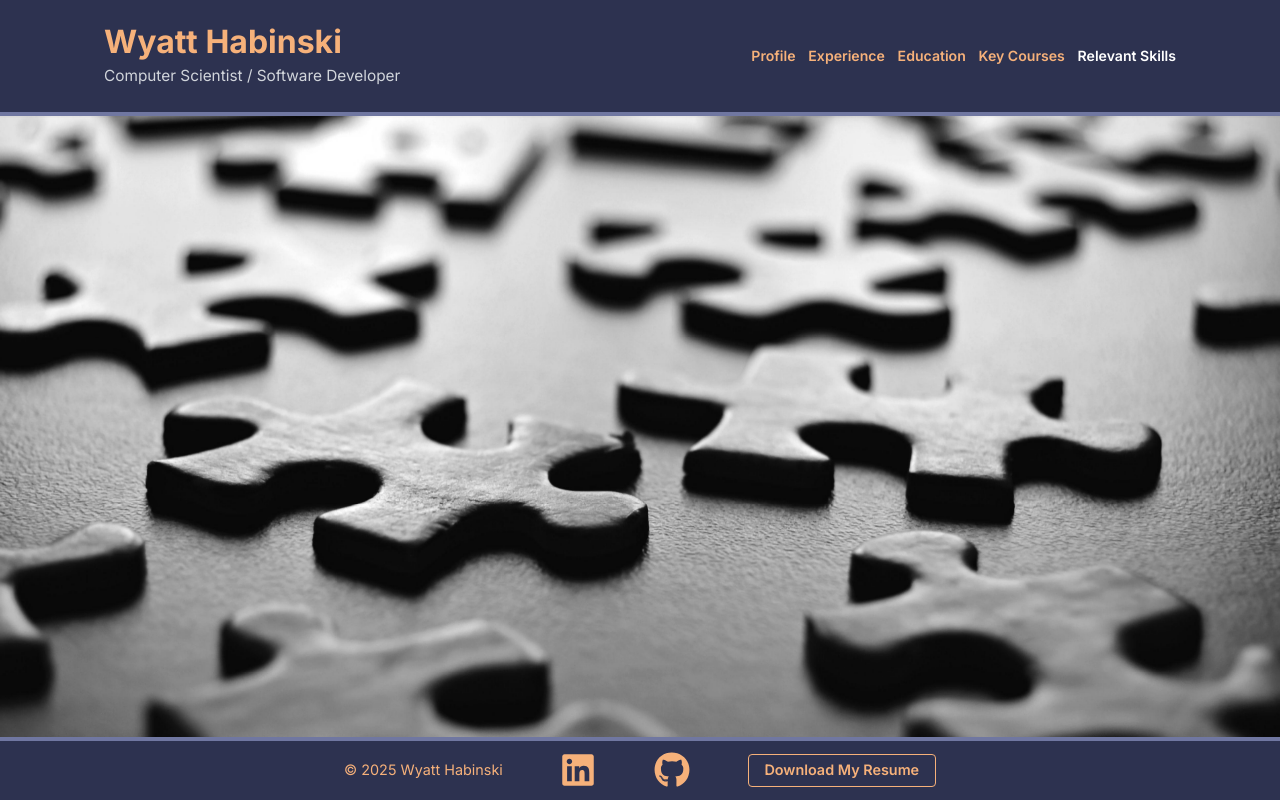
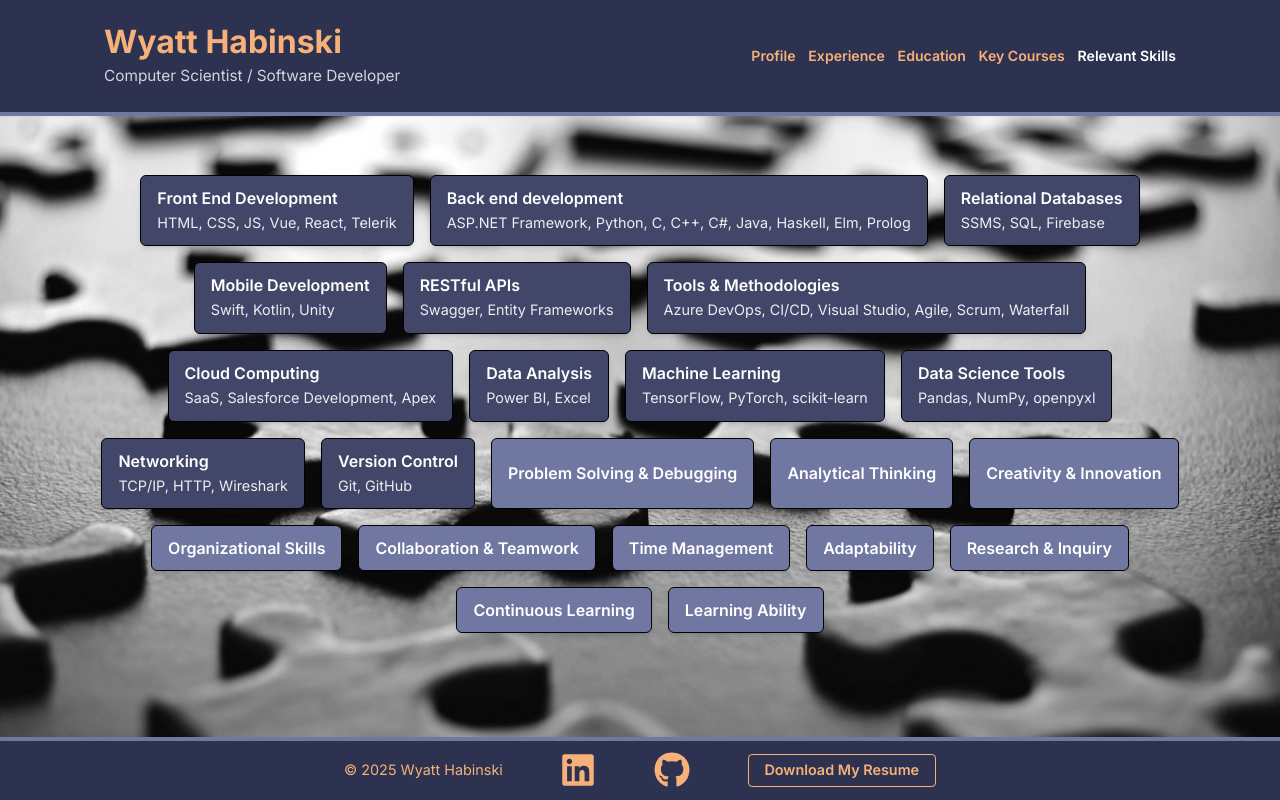
Before and after one commit to whabinski/resume2.0, a React (Vite) app: page /skills in a window 1280 px wide. Built offline with nearby package versions, Linux system fonts and the light colour scheme.

Commit message:
Skills page

```diff
--- /dev/null
+++ b/src/components/SkillBox.jsx
@@ -0,0 +1,32 @@
+// src/components/SkillBox.jsx
+export default function SkillBox({ title, subtitle, type = "technical" }) {
+  const isSoft = type === "soft";
+
+  const palette = isSoft
+    ? "bg-[#7077A1] text-white border-black"
+    : "bg-[#424769] text-white border-black";
+  return (
+    <div
+      className={[
+        "rounded-md border px-4 py-3",
+        "shadow-md hover:shadow-lg",
+        "transition-transform duration-200 ease-out hover:scale-[1.03]",
+        "max-w-full",
+        palette,
+
+        isSoft
+          ? "flex items-center justify-center text-center"
+          : "inline-flex flex-col text-left",
+      ].join(" ")}
+    >
+      <div className="font-semibold leading-tight text-[clamp(0.1rem,3vw,0.8rem)] sm:text-[clamp(1rem,1vw,1rem)]">
+        {title}
+      </div>
+      {!isSoft && subtitle && (
+        <div className="mt-1 opacity-90 text-[clamp(0.1rem,3vw,0.8rem)] sm:text-[clamp(0.9rem,0.9vw,0.9rem)]">
+          {subtitle}
+        </div>
+      )}
+    </div>
+  );
+}
--- a/src/pages/Skills.jsx
+++ b/src/pages/Skills.jsx
@@ -1,13 +1,46 @@
+// src/pages/Skills.jsx
 import puzzle from "../assets/puzzle.jpeg";
+import SkillBox from "../components/SkillBox";
 
 export default function Skills() {
   return (
     <div className="relative">
-        {/* Full background */}
+      {/* Background */}
       <div
         className="fixed inset-0 -z-10 bg-cover bg-center"
         style={{ backgroundImage: `url(${puzzle})` }}
       />
+
+      {/* Content */}
+      <section className="mx-auto max-w-6xl px-4 md:min-h-[calc(100svh-18rem)] md:flex md:flex-col md:justify-center py-8 md:py-0">
+        {/* WRAP instead of GRID */}
+        <div className="flex flex-wrap justify-center gap-2 sm:gap-3 md:gap-4">
+          <SkillBox title="Front End Development" subtitle="HTML, CSS, JS, Vue, React, Telerik" type="technical" />
+          <SkillBox title="Back end development" subtitle="ASP.NET Framework, Python, C, C++, C#, Java, Haskell, Elm, Prolog" type="technical" />
+          <SkillBox title="Relational Databases" subtitle="SSMS, SQL, Firebase" type="technical" />
+          <SkillBox title="Mobile Development" subtitle="Swift, Kotlin, Unity" type="technical" />
+          <SkillBox title="RESTful APIs" subtitle="Swagger, Entity Frameworks" type="technical" />
+          <SkillBox title="Tools & Methodologies" subtitle="Azure DevOps, CI/CD, Visual Studio, Agile, Scrum, Waterfall" type="technical" />
+          <SkillBox title="Cloud Computing" subtitle="SaaS, Salesforce Development, Apex" type="technical" />
+          <SkillBox title="Data Analysis" subtitle="Power BI, Excel" type="technical" />
+          <SkillBox title="Machine Learning" subtitle="TensorFlow, PyTorch, scikit-learn" type="technical" />
+          <SkillBox title="Data Science Tools" subtitle="Pandas, NumPy, openpyxl" type="technical" />
+          <SkillBox title="Networking" subtitle="TCP/IP, HTTP, Wireshark" type="technical" />
+          <SkillBox title="Version Control" subtitle="Git, GitHub" type="technical" />
+
+          <SkillBox title="Problem Solving & Debugging" type="soft" />
+          <SkillBox title="Analytical Thinking" type="soft" />
+          <SkillBox title="Creativity & Innovation" type="soft" />
+          <SkillBox title="Organizational Skills" type="soft" />
+          <SkillBox title="Collaboration & Teamwork" type="soft" />
+          <SkillBox title="Time Management" type="soft" />
+          <SkillBox title="Adaptability" type="soft" />
+          <SkillBox title="Research & Inquiry" type="soft" />
+          <SkillBox title="Continuous Learning" type="soft" />
+          <SkillBox title="Learning Ability" type="soft" />
+
+        </div>
+      </section>
     </div>
   );
 }
```
Lines whose indentation alone changed are shown as unchanged.
